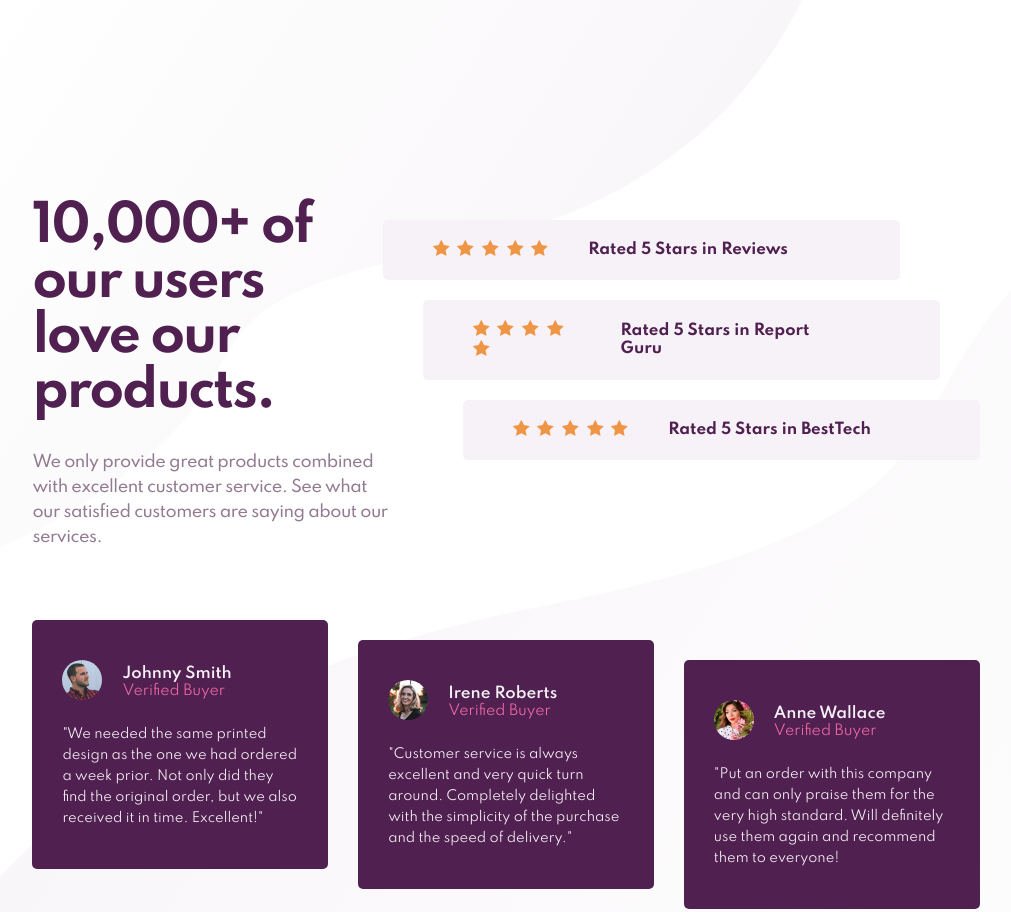
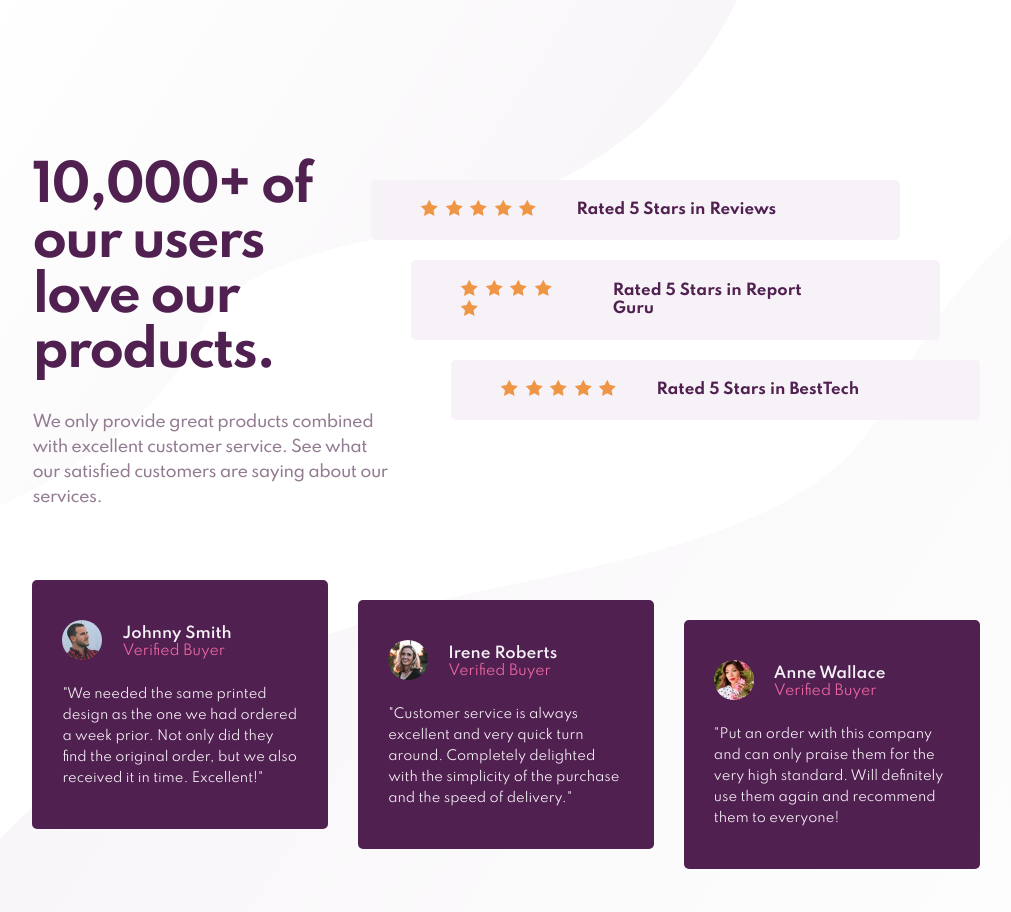
Before and after one commit to jdaviddiazo/Social-proof-section, a plain HTML site: page index.html in a window 1280 px wide. Shown: the top 912 px of the page, without its empty margins (134-1145 px from the left). Drawn offline with Linux system fonts and the light colour scheme.

Commit message:
final result v1

```diff
--- a/css/desktop.css
+++ b/css/desktop.css
@@ -49,7 +49,7 @@ main .first-section .text-container p {
     background: url("../images/bg-pattern-top-desktop.svg");
     background-size: contain;
     background-repeat: no-repeat;
-    padding-top: 20rem;
+    padding-top: 16rem;
     padding-left: 13vw;
     padding-right: 13vw;
     display: grid;
@@ -58,12 +58,18 @@ main .first-section .text-container p {
 
 .rating-boxes {
     display: block;
-    margin-left: 18%;
+    margin-left: 25%;
 }
 
-@media only screen and (max-width: 1500px ) {
+@media only screen and (max-width: 1590px ) {
     .rating-boxes {
-        margin-left: 12%;
+        margin-left: 15%;
+    }
+}
+
+@media only screen and (max-width: 1410px ) {
+    .rating-boxes {
+        margin-left: 10%;
     }
 }
 
```
